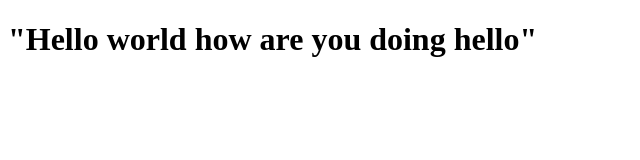
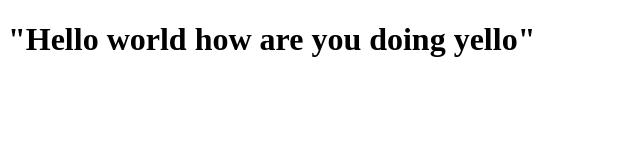
Before and after one commit to gittyvarshney/learning_project, a plain HTML site: page frontend/index.html in a window 1280 px wide. Shown: the full height of the page, 0-640 px from the left. Drawn offline with Linux system fonts and the light colour scheme.

Commit message:
another commit

```diff
--- a/frontend/index.html
+++ b/frontend/index.html
@@ -7,6 +7,6 @@
     <title>Document</title>
 </head>
 <body>
-    <h1>"Hello world how are you doing hello"</h1>
+    <h1>"Hello world how are you doing yello"</h1>
 </body>
 </html>
```
